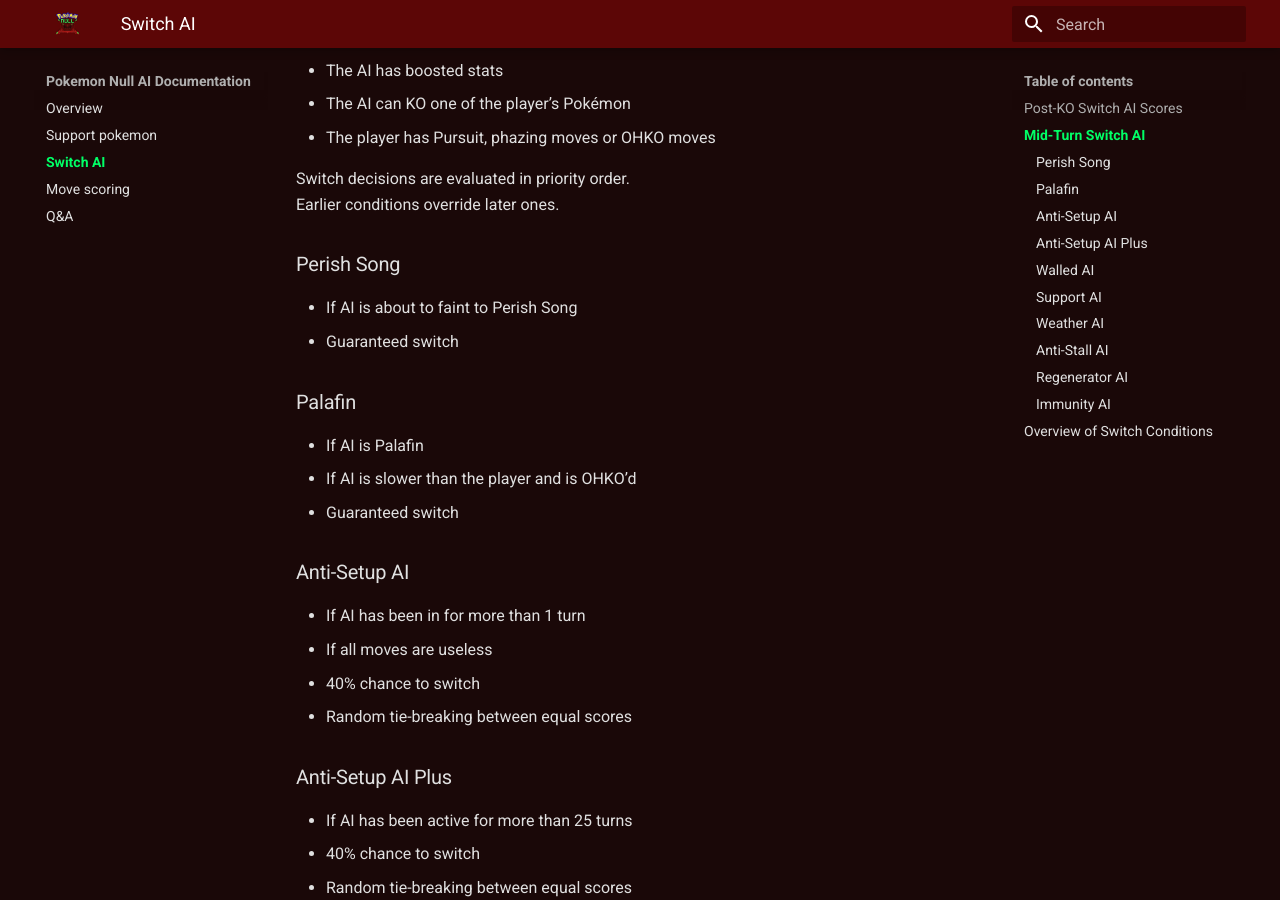
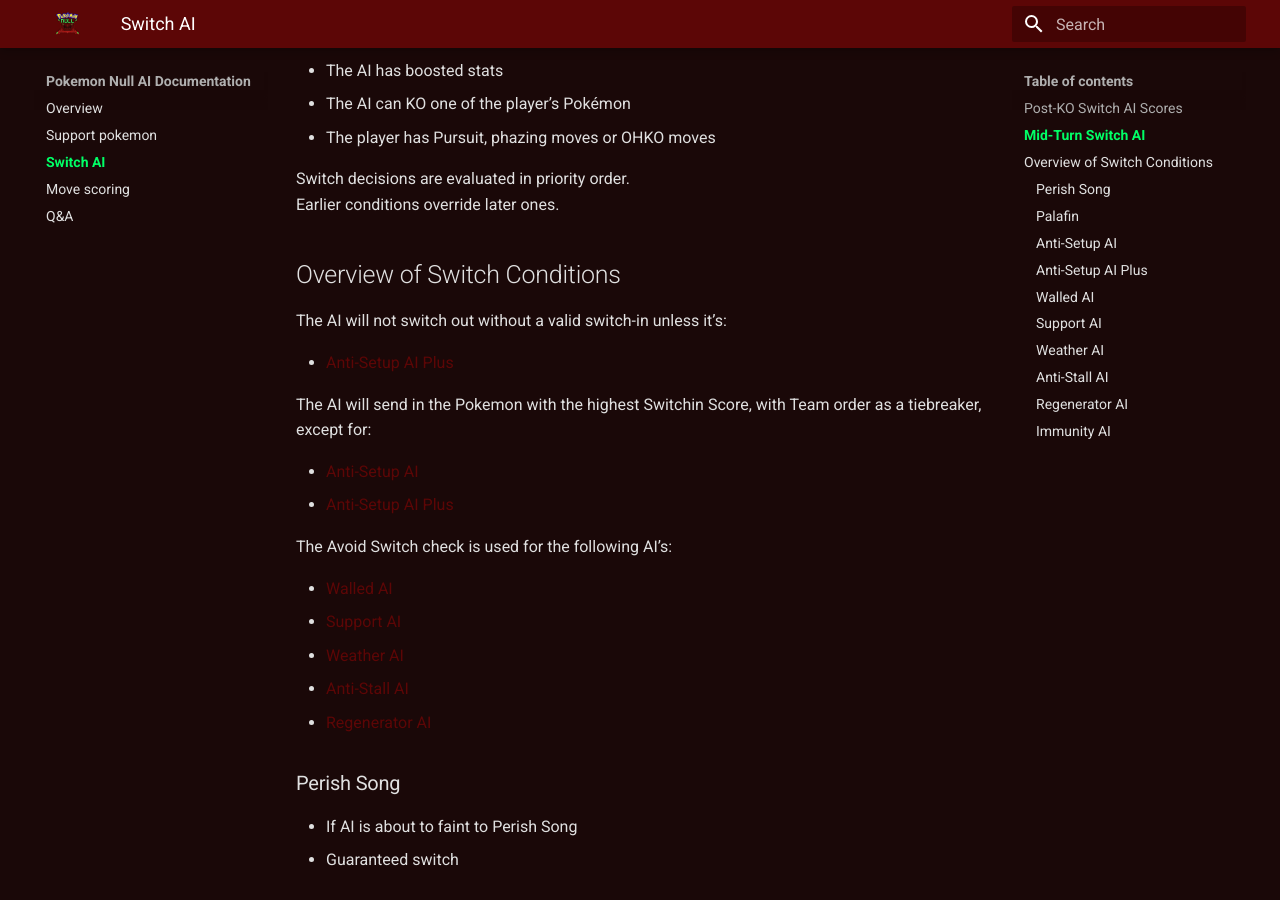
Before and after one commit to jellytronical/Null-AI-Documentation, an MkDocs documentation site: the page built from docs/switch-ai.md, in a window 1280 px wide and 900 px high, scrolled down 1220 px. Built offline with MkDocs 1.6.1 and Material for MkDocs 9.7.7, drawn with Linux system fonts in a browser that asks for light colours; some of the changed text lies outside the part shown.

Commit message:
Update switch-ai.md

```diff
--- a/docs/switch-ai.md
+++ b/docs/switch-ai.md
@@ -38,6 +38,25 @@
 
 Switch decisions are evaluated in priority order.
 Earlier conditions override later ones.
+
+## Overview of Switch Conditions
+
+The AI will not switch out without a valid switch-in unless it’s:
+
+* [Anti-Setup AI Plus](#anti-setup-ai-plus)
+
+The AI will send in the Pokemon with the highest Switchin Score, with Team order as a tiebreaker, except for:
+
+* [Anti-Setup AI](#anti-setup-ai)
+* [Anti-Setup AI Plus](#anti-setup-ai-plus)
+
+The Avoid Switch check is used for the following AI’s:
+
+* [Walled AI](#walled-ai)
+* [Support AI](#support-ai)
+* [Weather AI](#weather-ai)
+* [Anti-Stall AI](#anti-stall-ai)
+* [Regenerator AI](#regenerator-ai)
 
 ### Perish Song
 
```
Also changed, not shown: other parts of docs/switch-ai.md (+0 -19 lines).
